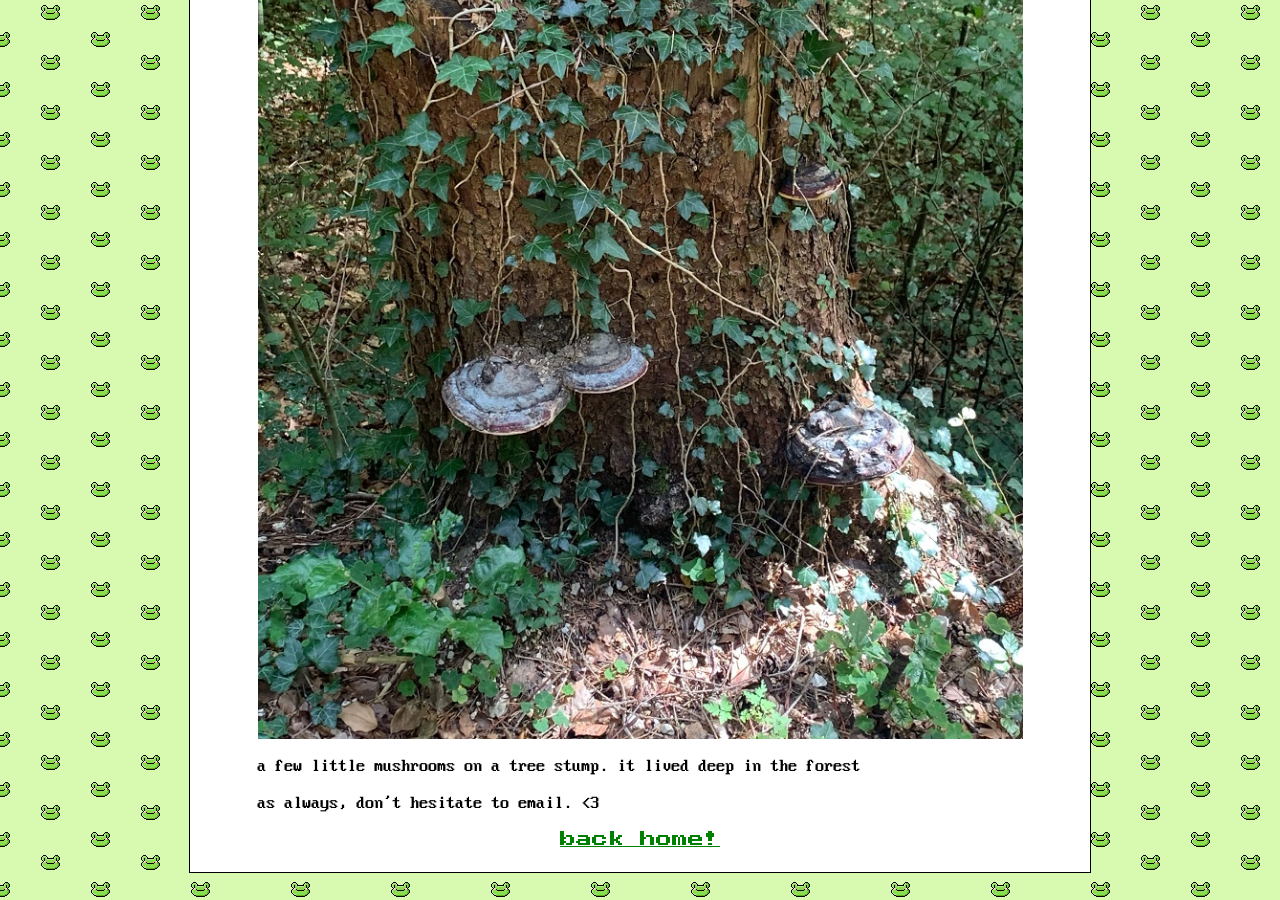
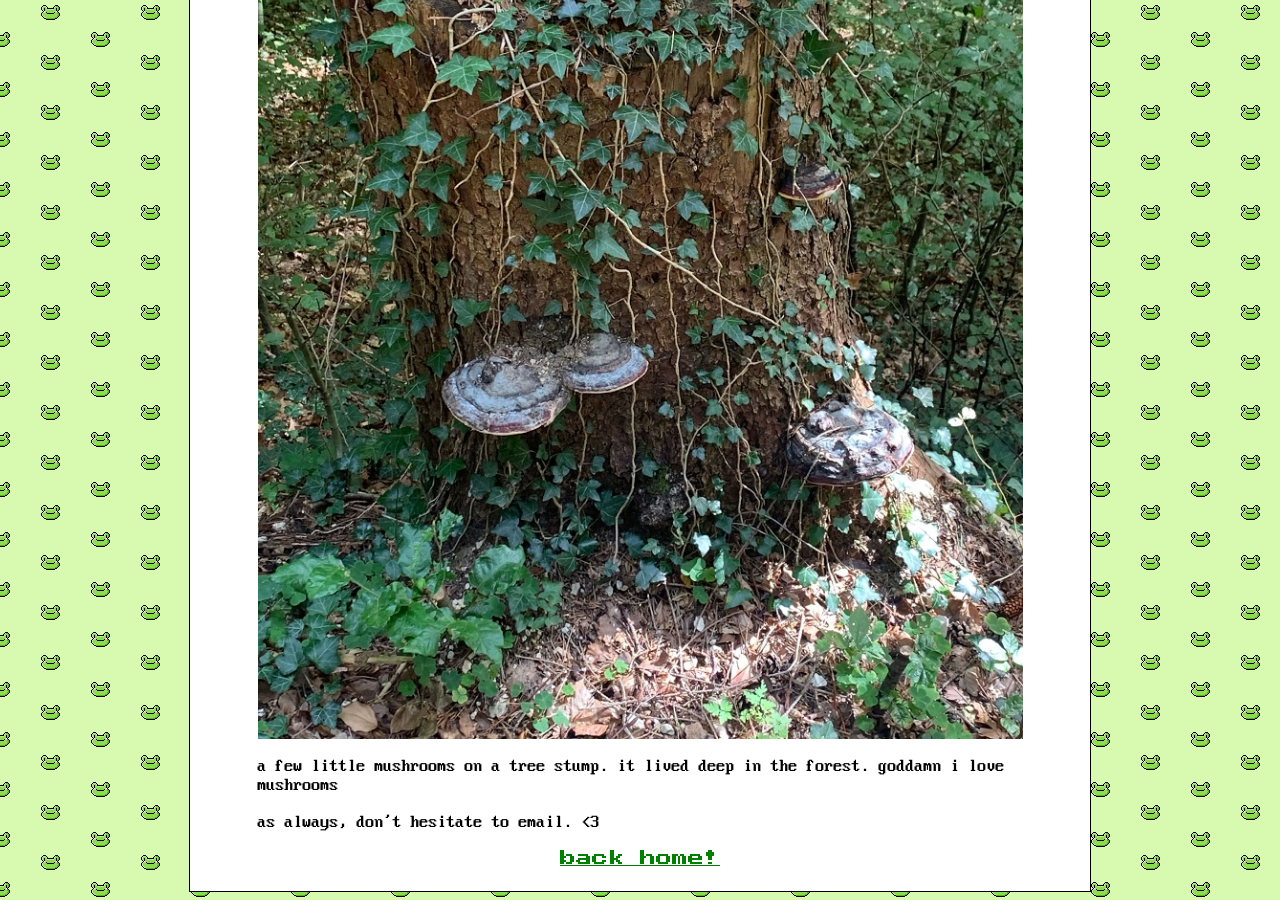
Before and after one commit to shrapnelnet/blog, a Jekyll site: the page built from _posts/2023-09-15-switzerland.md, in a window 1280 px wide and 900 px high, scrolled down 8480 px. Built offline with Jekyll 4.4.1, drawn with Linux system fonts in a browser that asks for light colours.

Commit message:
Update shr4pnelblog “2023-09-15-switzerland”

```diff
--- a/_posts/2023-09-15-switzerland.md
+++ b/_posts/2023-09-15-switzerland.md
@@ -1,8 +1,8 @@
 ---
-title: "Switzerland 2023"
-date: "2023-09-15T21:02:34.199Z"
-permalink: "switzerland"
-description: "photos of my trip to switzerland, lots of cows and trees to be seen here"
+title: Switzerland 2023
+date: 2023-09-15T21:02:34.199Z
+permalink: switzerland
+description: photos of my trip to switzerland, lots of cows and trees to be seen here
 layout: post
 ---
 
@@ -34,6 +34,6 @@ a big clump of houses, seen from the top of the mountain. it was a nice sight. o
 
 ![a tree stump covered in vines and mushrooms](/article/switzerland/mushroom_trunk.jpg)
 
-a few little mushrooms on a tree stump. it lived deep in the forest
+a few little mushrooms on a tree stump. it lived deep in the forest. goddamn i love mushrooms
 
 as always, don't hesitate to email. <3
```
